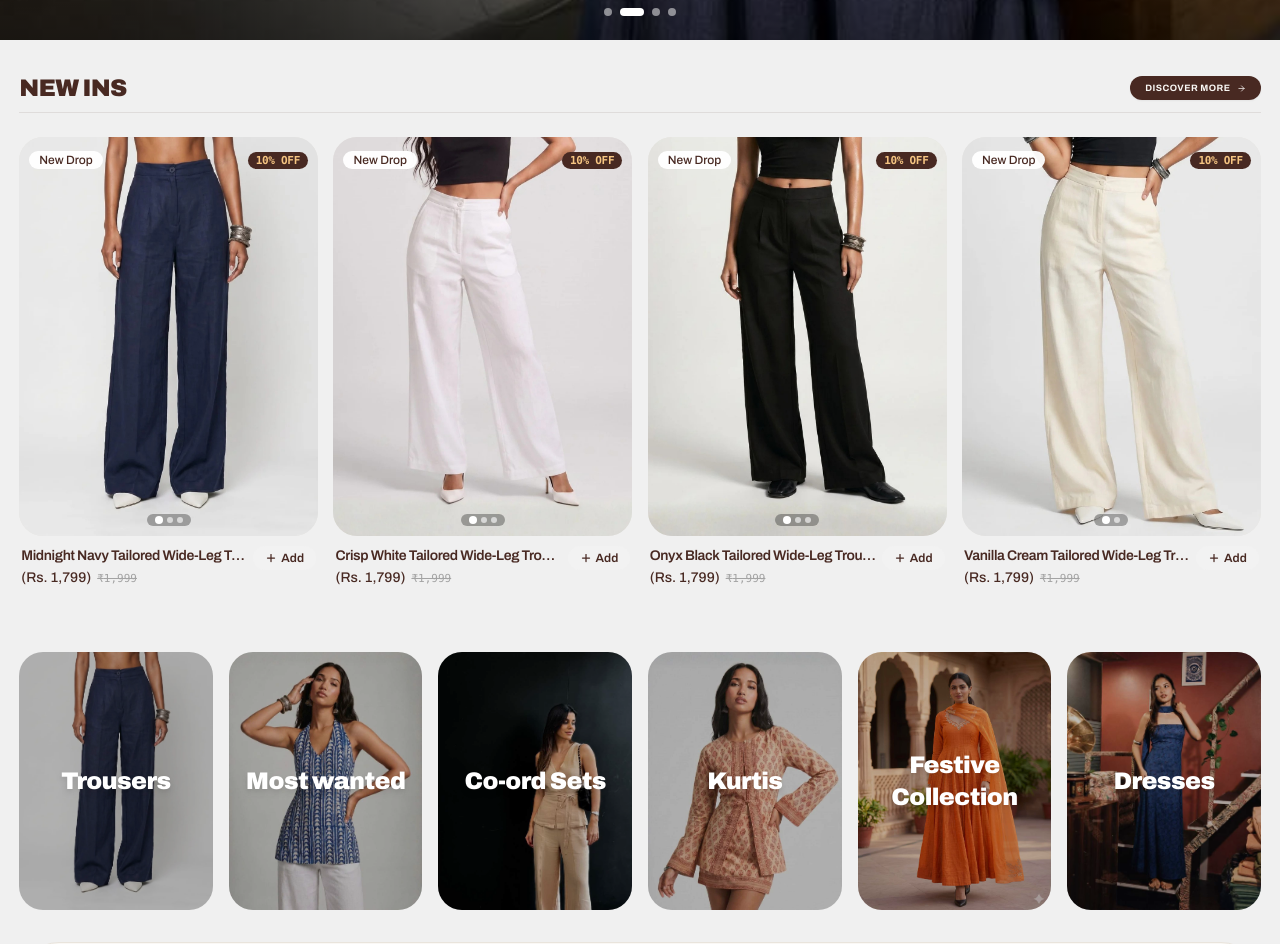
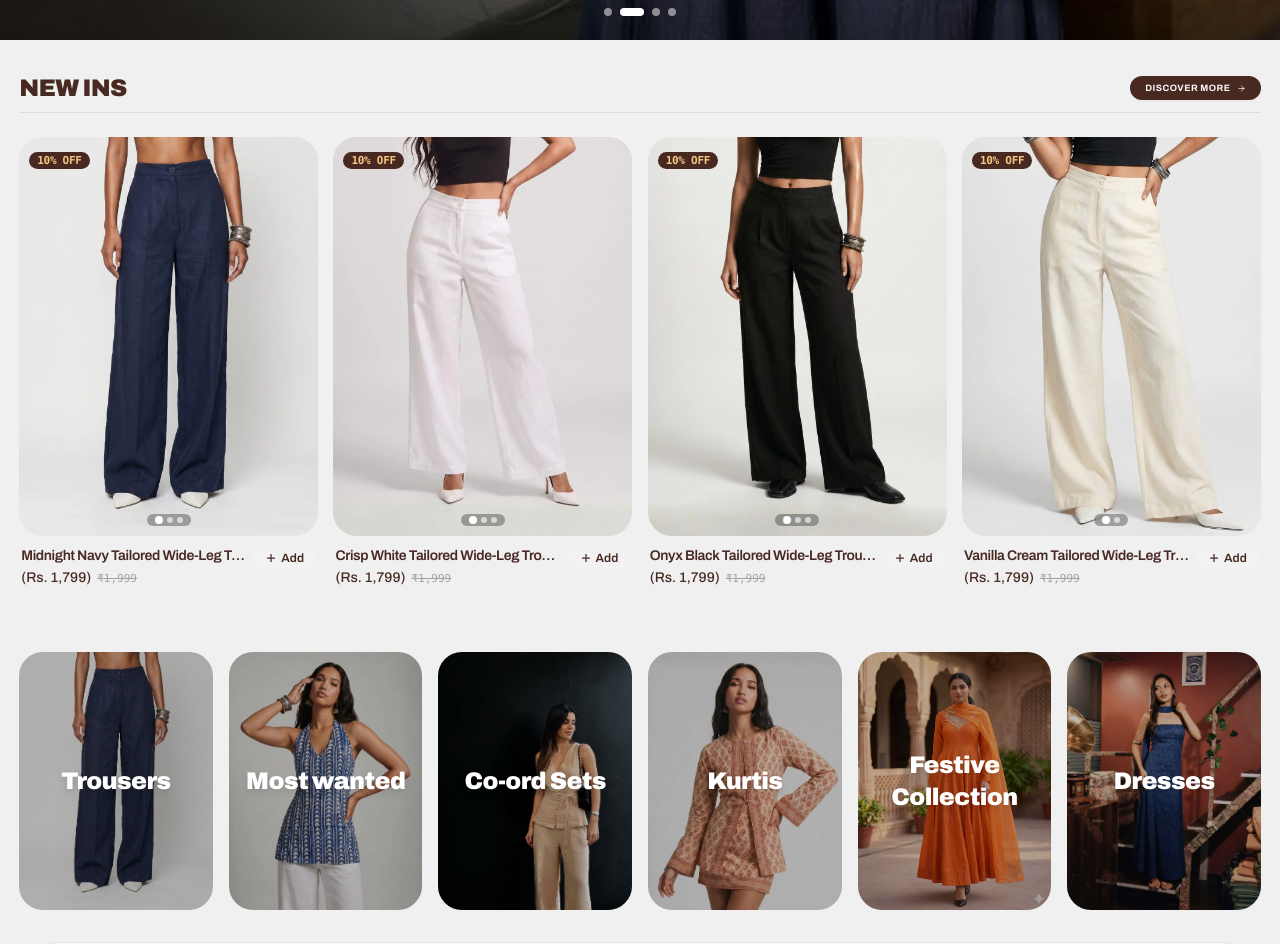
Before and after one commit to HimanshuGupta11110000/cotnera, a React (Vite) app: page / in a window 1280 px wide. Shown: the part 760-1704 px from the top of the page. Built offline with nearby package versions, Linux system fonts and the light colour scheme; a web font is replaced by a local one.

Commit message:
style: keep only 10% OFF badge on product card and detail modal

```diff
--- a/src/components/ProductCard.jsx
+++ b/src/components/ProductCard.jsx
@@ -33,17 +33,8 @@ export default function ProductCard({ product }) {
         onClick={handleCardClick}
         className="relative aspect-[3/4] overflow-hidden rounded-2xl md:rounded-[1.5rem] bg-[#EAE8E4] cursor-pointer shadow-xs flex items-center justify-center"
       >
-        {/* Top-Left Badge (New In / Bestseller) */}
-        {product.badge && (
-          <div className="absolute top-2.5 left-2.5 z-10 pointer-events-none">
-            <span className="bg-white/95 backdrop-blur-md px-2.5 py-0.5 rounded-full text-[10px] md:text-xs font-heading font-medium text-[#482922] shadow-xs">
-              {product.badge}
-            </span>
-          </div>
-        )}
-
-        {/* 10% OFF Pill (Top Right) */}
-        <div className="absolute top-2.5 right-2.5 z-10 pointer-events-none">
+        {/* 10% OFF Pill (Top Left) */}
+        <div className="absolute top-2.5 left-2.5 z-10 pointer-events-none">
           <span className="bg-[#482922] text-[#F6C582] px-2 py-0.5 rounded-full text-[9px] md:text-[11px] font-mono font-bold tracking-tight shadow-xs">
             10% OFF
           </span>
--- a/src/components/ProductDetailModal.jsx
+++ b/src/components/ProductDetailModal.jsx
@@ -122,14 +122,8 @@ export default function ProductDetailModal() {
             {/* Main Stage Image (Full visibility - Zero cropping) */}
             <div className="relative aspect-[3/4] w-full max-w-lg mx-auto rounded-2xl overflow-hidden shadow-xs bg-[#EAE8E4] flex items-center justify-center select-none">
 
-              {/* Top Chips */}
-              <div className="absolute top-3 left-3 z-10 flex flex-wrap gap-1.5 pointer-events-none">
-                <span className="bg-white/95 backdrop-blur-md px-2.5 py-1 rounded-full text-[10px] sm:text-xs font-heading font-medium text-[#482922] shadow-xs">
-                  {selectedProduct.fabric?.includes('Cotton') ? 'Pure Cotton' : 'Handcrafted'}
-                </span>
-                <span className="bg-white/95 backdrop-blur-md px-2.5 py-1 rounded-full text-[10px] sm:text-xs font-heading font-medium text-[#482922] shadow-xs">
-                  Slim Fit
-                </span>
+              {/* Top-Left Chip: Only 10% OFF */}
+              <div className="absolute top-3 left-3 z-10 pointer-events-none">
                 <span className="bg-[#482922] text-[#F6C582] px-2.5 py-1 rounded-full text-[10px] sm:text-xs font-mono font-bold tracking-tight shadow-xs">
                   10% OFF
                 </span>
```
